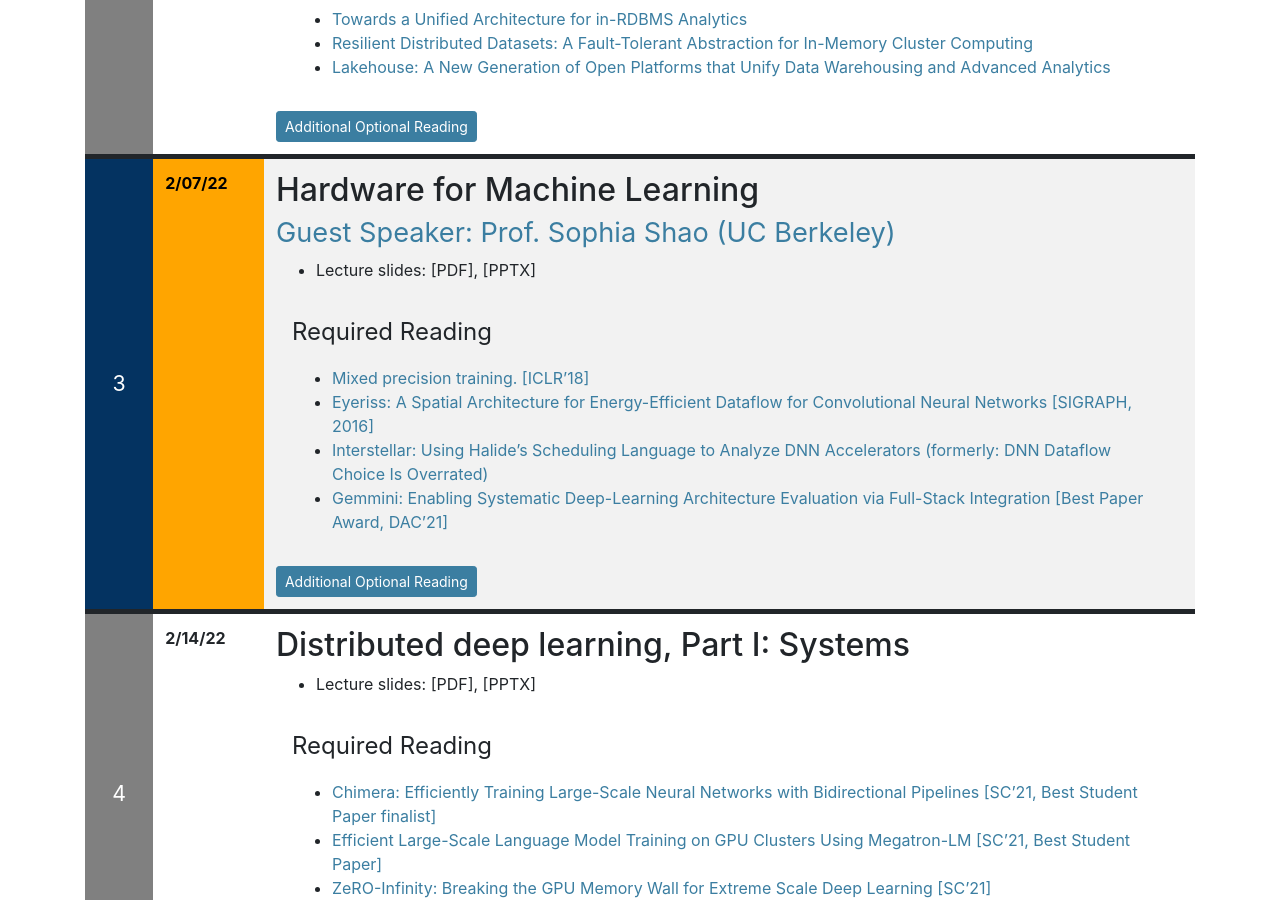
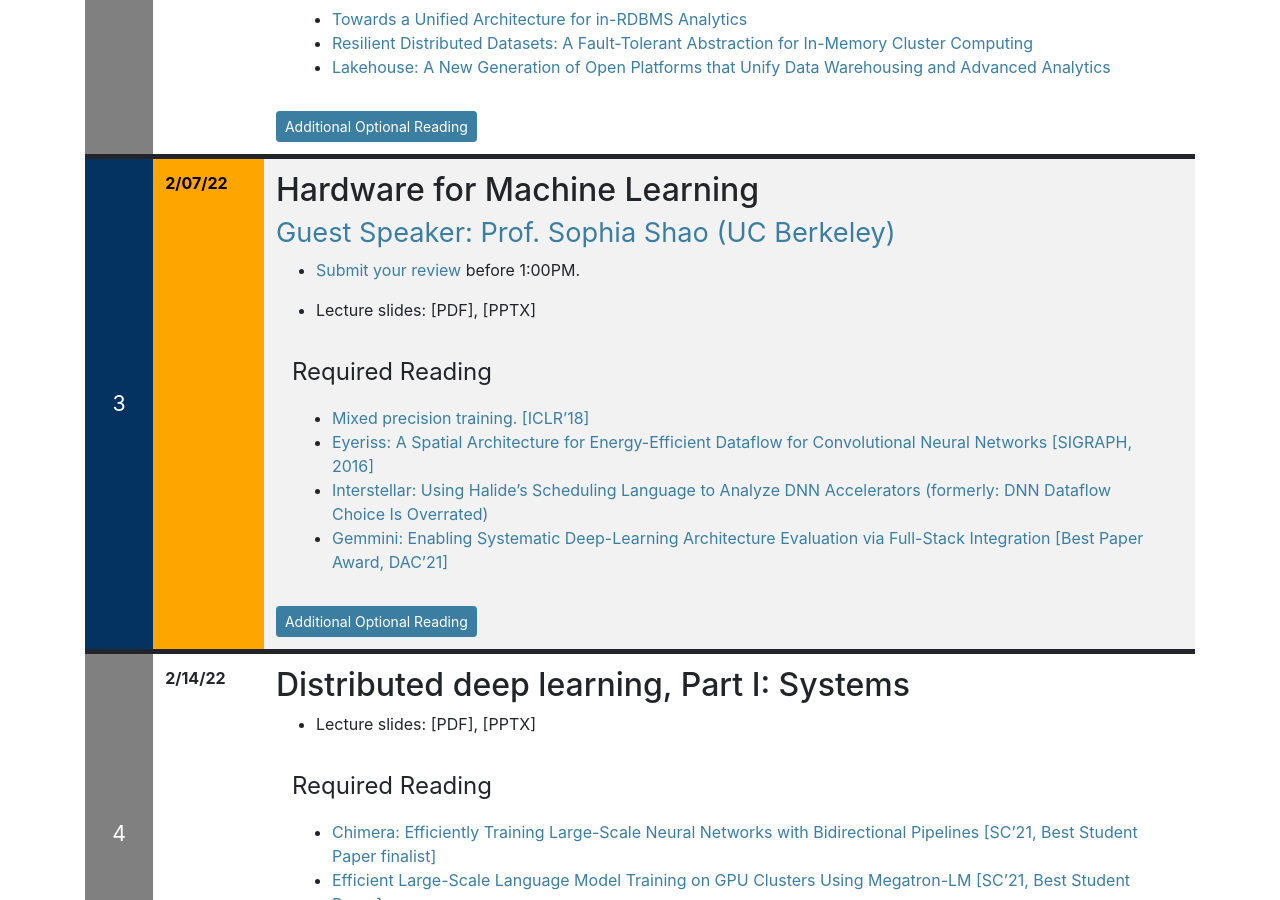
Before and after one commit to ucbrise/cs294-ai-sys-sp22, a Jekyll site: the page built from index.md, in a window 1280 px wide and 900 px high, scrolled down 1800 px. Built offline with Jekyll 4.4.1, drawn with Linux system fonts in a browser that asks for light colours; nearby versions of some CDN libraries; our own code applies the rules of GitHub Pages for plain Markdown files; part of the change alters nothing that is shown.

Commit message:
added link to paper review doc

```diff
--- a/index.md
+++ b/index.md
@@ -104,7 +104,7 @@ This lecture will be an overview of the class, requirements, and an introduction
 * [Submit your review](https://forms.gle/Arj4xh3NzWWiDbSU7) before 1:00PM.
 
 * Lecture slides: [PDF](assets/lectures/lec02/lec_02.pdf), [PPTX](assets/lectures/lec02/lec_02.pptx)
-* Guest Lecture slides: [PDF](2022-01-31_Lakehouse_Berkeley.pdf)
+* Guest Lecture slides: [PDF](assets/lectures/lec02/2022-01-31_Lakehouse_Berkeley.pdf)
 
 <div class="reading">
 
@@ -125,6 +125,8 @@ This lecture will be an overview of the class, requirements, and an introduction
 [//]: <> (lecture 3)
 # Hardware for Machine Learning
 ## [Guest Speaker: Prof. Sophia Shao (UC Berkeley)](https://people.eecs.berkeley.edu/~ysshao/index.html?_ga=2.228137950.2133028827.1643052087-1693328731.1500773369)
+
+* [Submit your review](https://forms.gle/qopNSZp8EuKcDqkT9) before 1:00PM.
 
 * Lecture slides: [PDF], [PPTX]
 
```
